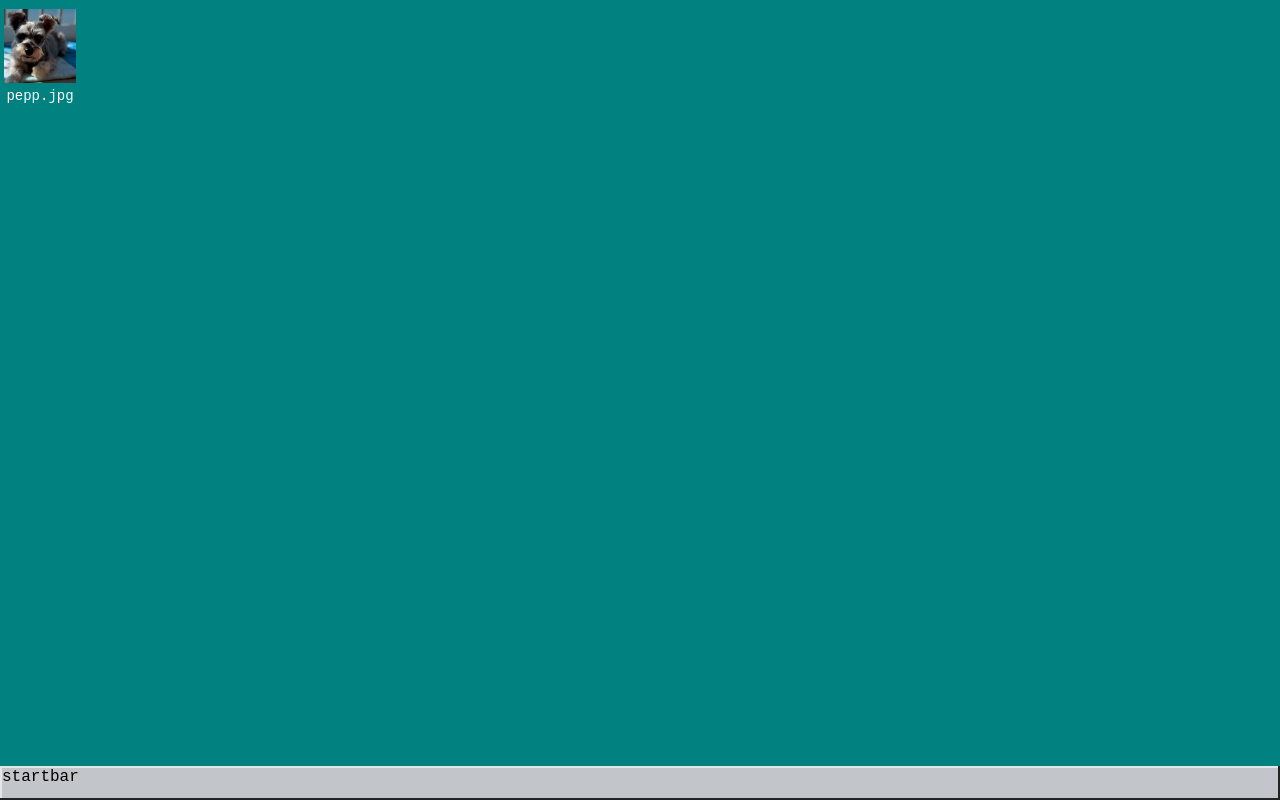
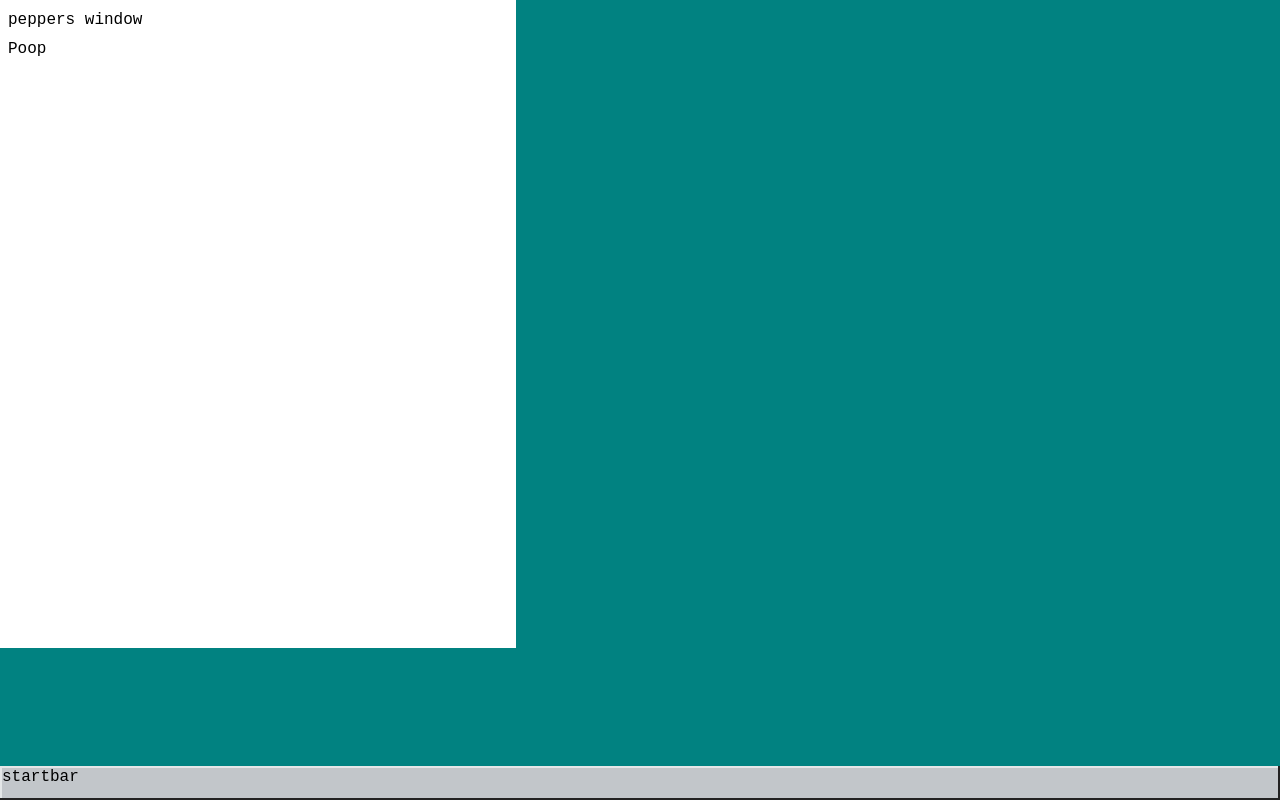
Before and after one commit to andrewdaly124/andrewos, a React (Create React App) app: page / in a window 1280 px wide. Built offline with nearby package versions, Linux system fonts and the light colour scheme.

Commit message:
idk what im commitiing

```diff
--- a/package.json
+++ b/package.json
@@ -14,6 +14,7 @@
     "@types/node": "^20.2.5",
     "@types/node-sass": "^4.11.3",
     "@types/react": "^18.2.7",
+    "@use-gesture/react": "^10.2.27",
     "classnames": "^2.3.2",
     "eslint": "^8.41.0",
     "prettier": "^2.8.8",
--- a/src/ui/components/Home/index.tsx
+++ b/src/ui/components/Home/index.tsx
@@ -4,6 +4,7 @@
 import pepperPng from "../../assets/pepper/peppy.png";
 import Shortcut from "../Shortcut";
 import { StartBar } from "../StartBar";
+import Window from "../Window";
 
 export default function Home() {
   return (
@@ -14,6 +15,15 @@ export default function Home() {
         id="pepper-pics"
         onClick={() => console.log("open")}
       />
+      <Window
+        onClose={() => {}}
+        title="peppers window"
+        resizable
+        closed={false}
+        minimized={false}
+      >
+        Poop
+      </Window>
       <StartBar />
     </div>
   );
--- /dev/null
+++ b/src/ui/components/Window/index.module.scss
@@ -0,0 +1,89 @@
+.container {
+  background-color: white;
+  position: fixed;
+  display: grid;
+  grid-template-columns: 8px 1fr 8px;
+  grid-template-rows: 8px 32px 1fr 8px;
+
+  &.minimized {
+    opacity: 0 !important;
+    pointer-events: none !important;
+    user-select: none !important;
+    * {
+      pointer-events: none !important;
+      user-select: none !important;
+    }
+  }
+
+  .handle {
+    touch-action: none;
+    user-select: none;
+
+    &.drag {
+      cursor: grab;
+      grid-area: 2 / 2 / 3 / 3;
+      padding-bottom: 8px;
+      min-height: 24px;
+      display: grid;
+      grid-template-columns: 1fr auto;
+      align-items: center;
+      user-select: none;
+
+      .buttons {
+        display: grid;
+        grid-auto-flow: column;
+        gap: 4px;
+      }
+
+      &.span {
+        grid-area: 1 / 1 / 3 / 4;
+        padding: 8px;
+      }
+    }
+
+    &.topLeftResize {
+      grid-area: 1 / 1 / 2 / 2;
+      cursor: nwse-resize;
+    }
+
+    &.topResize {
+      grid-area: 1 / 2 / 2 / 3;
+      cursor: ns-resize;
+    }
+
+    &.topRightResize {
+      grid-area: 1 / 3 / 2 / 4;
+      cursor: nesw-resize;
+    }
+
+    &.leftResize {
+      grid-area: 2 / 1 / 4 / 2;
+      cursor: ew-resize;
+    }
+
+    &.rightResize {
+      grid-area: 2 / 3 / 4 / 4;
+      cursor: ew-resize;
+    }
+
+    &.bottomLeftResize {
+      grid-area: 4 / 1 / 5 / 2;
+      cursor: nesw-resize;
+    }
+
+    &.bottomResize {
+      grid-area: 4 / 2 / 5 / 3;
+      cursor: ns-resize;
+    }
+
+    &.bottomRightResize {
+      grid-area: 4 / 3 / 5 / 4;
+      cursor: nwse-resize;
+    }
+  }
+
+  .body {
+    grid-area: 3 / 2 / 4 / 3;
+    overflow: hidden;
+  }
+}
--- /dev/null
+++ b/src/ui/components/Window/index.tsx
@@ -0,0 +1,244 @@
+import classNames from "classnames";
+import { CSSProperties, useCallback, useState } from "react";
+
+import { useDrag } from "@use-gesture/react";
+
+import { clamp } from "../../../utils/number";
+import useWindowDims from "../../hooks/useWindowDims";
+import styles from "./index.module.scss";
+
+type WindowProps = {
+  onClose: () => void;
+  children?: any;
+  title: string;
+  defaultSize?: [number, number];
+  resizable: boolean;
+  closed: boolean;
+  minimized: boolean;
+};
+
+export default function Window({
+  onClose,
+  children,
+  title,
+  defaultSize = [500, 600],
+  resizable,
+  closed,
+  minimized,
+}: WindowProps) {
+  const windowDims = useWindowDims();
+
+  const [size, setSize] = useState({
+    width: defaultSize[0],
+    height: defaultSize[1],
+  });
+
+  const [position, setPosition] = useState({
+    x: 0,
+    y: 0,
+  });
+
+  // Callback in case I need to add behavior sometime
+  const onChangeSize = useCallback(
+    ({ width, height }: { width: number; height: number }) => {
+      setSize({
+        width: width,
+        height: height,
+      });
+    },
+    []
+  );
+
+  // Callback in case I need to add behavior sometime
+  const onChangePosition = useCallback(({ x, y }: { x: number; y: number }) => {
+    setPosition({
+      x: x,
+      y: y,
+    });
+  }, []);
+
+  // binders for the drag handle
+  const bindHandleDrag = useDrag(({ movement: [mx, my], first, memo }) => {
+    if (first) {
+      memo = { initX: position.x, initY: position.y };
+    }
+    const newPosition = { x: memo.initX + mx, y: memo.initY + my };
+    onChangePosition(newPosition);
+    return memo;
+  });
+
+  // resize handles
+  const bindHandleResize = useCallback(
+    ({
+      vertical,
+      horizontal,
+    }: {
+      vertical?: "top" | "bottom";
+      horizontal?: "left" | "right";
+    }) => {
+      const bind = useDrag(({ movement: [mx, my], first, memo }) => {
+        if (first) {
+          memo = {
+            initX: position.x,
+            initY: position.y,
+            initWidth: size.width,
+            initHeight: size.height,
+          };
+        }
+        // I don't like destructuring this so much
+        const windowWidth = windowDims.current.width;
+        const windowHeight = windowDims.current.height;
+
+        let newWidth = memo.initWidth;
+        let newHeight = memo.initHeight;
+
+        // set new dims
+        if (horizontal !== undefined) {
+          newWidth = clamp(
+            0,
+            newWidth + (horizontal === "left" ? -mx : mx),
+            windowWidth
+          );
+        }
+        if (vertical !== undefined) {
+          newHeight = clamp(
+            0,
+            newHeight + (vertical === "top" ? -my : my),
+            windowHeight
+          );
+        }
+
+        // set new position - translate based on what boundary was dragged
+        let newX = memo.initX;
+        let newY = memo.initY;
+
+        if (horizontal !== undefined) {
+          const atEdge = newWidth > windowWidth && newWidth < windowWidth;
+          const boundaryTranslation =
+            (horizontal === "left" ? 1 : -1) *
+            ((memo.initWidth - newWidth) / 2);
+          newX += atEdge ? mx / 2 : boundaryTranslation;
+        }
+        if (vertical !== undefined) {
+          const atEdge = newHeight > windowHeight && newHeight < windowHeight;
+          const boundaryTranslation =
+            (vertical === "top" ? 1 : -1) * ((memo.initHeight - newHeight) / 2);
+          newY += atEdge ? my / 2 : boundaryTranslation;
+        }
+
+        // callbacks to set state
+        onChangeSize({ width: newWidth, height: newHeight });
+        onChangePosition({ x: newX, y: newY });
+
+        return memo;
+      });
+
+      return bind();
+    },
+    [
+      onChangePosition,
+      onChangeSize,
+      position.x,
+      position.y,
+      size.height,
+      size.width,
+      windowDims,
+    ]
+  );
+
+  return (
+    <div
+      className={classNames(styles.container, {
+        [styles.minimized]: minimized,
+      })}
+      style={{
+        transform: `translate(${position.x}px, ${position.y}px)`,
+      }}
+      id="draggable_window"
+    >
+      <div
+        className={classNames(styles.handle, styles.drag, {
+          [styles.span]: resizable,
+        })}
+        {...bindHandleDrag()}
+      >
+        {title}
+        {/* <div className={styles.buttons}>
+          {resizable && canMinimize && (
+            <Button
+              size="small"
+              testid={`${testid}-minimize`}
+              onClick={onMinimize}
+              disabled={size.width === minSize[0] && size.height === minSize[1]}
+              icon={faMinimize}
+            />
+          )}
+          {resizable && canMaximize && (
+            <Button
+              size="small"
+              testid={`${testid}-maximize`}
+              disabled={size.width === maxSize[0] && size.height === maxSize[1]}
+              onClick={onMaximize}
+              icon={faMaximize}
+            />
+          )}
+          <Button
+            size="small"
+            testid={`${testid}-close`}
+            onPointerDown={(e) => {
+              e.stopPropagation();
+            }}
+            onClick={onClose}
+            icon={faClose}
+          />
+          </div> */}
+      </div>
+      <>
+        <div
+          className={classNames(styles.handle, styles.topLeftResize)}
+          {...bindHandleResize({ horizontal: "left", vertical: "top" })}
+        />
+        <div
+          className={classNames(styles.handle, styles.topResize)}
+          {...bindHandleResize({ vertical: "top" })}
+        />
+        <div
+          className={classNames(styles.handle, styles.topRightResize)}
+          {...bindHandleResize({ horizontal: "right", vertical: "top" })}
+        />
+        <div
+          className={classNames(styles.handle, styles.leftResize)}
+          {...bindHandleResize({ horizontal: "left" })}
+        />
+        <div
+          className={classNames(styles.handle, styles.rightResize)}
+          {...bindHandleResize({ horizontal: "right" })}
+        />
+        <div
+          className={classNames(styles.handle, styles.bottomLeftResize)}
+          {...bindHandleResize({ horizontal: "left", vertical: "bottom" })}
+        />
+        <div
+          className={classNames(styles.handle, styles.bottomResize)}
+          {...bindHandleResize({ vertical: "bottom" })}
+        />
+        <div
+          className={classNames(styles.handle, styles.bottomRightResize)}
+          {...bindHandleResize({ horizontal: "right", vertical: "bottom" })}
+        />
+      </>
+      <div
+        className={styles.body}
+        style={
+          {
+            ...(resizable
+              ? { width: `${size.width}px`, height: `${size.height}px` }
+              : {}),
+          } as CSSProperties
+        }
+      >
+        {!closed ? children : null}
+      </div>
+    </div>
+  );
+}
--- /dev/null
+++ b/src/ui/hooks/useWindowDims.tsx
@@ -0,0 +1,24 @@
+import { useLayoutEffect, useRef } from "react";
+
+/**
+ * @returns A REF!! Doesn't update hooks
+ */
+export default function useWindowDims() {
+  const dimsRef = useRef({
+    width: window.innerWidth,
+    height: window.innerHeight,
+  });
+
+  useLayoutEffect(() => {
+    function setDimsRef() {
+      dimsRef.current.width = window.innerWidth;
+      dimsRef.current.height = window.innerHeight;
+    }
+    window.addEventListener("resize", setDimsRef);
+    return () => {
+      window.removeEventListener("resize", setDimsRef);
+    };
+  }, []);
+
+  return dimsRef;
+}
```
Also changed, not shown: 1 other file (tests, documents, lock files or other folders).
